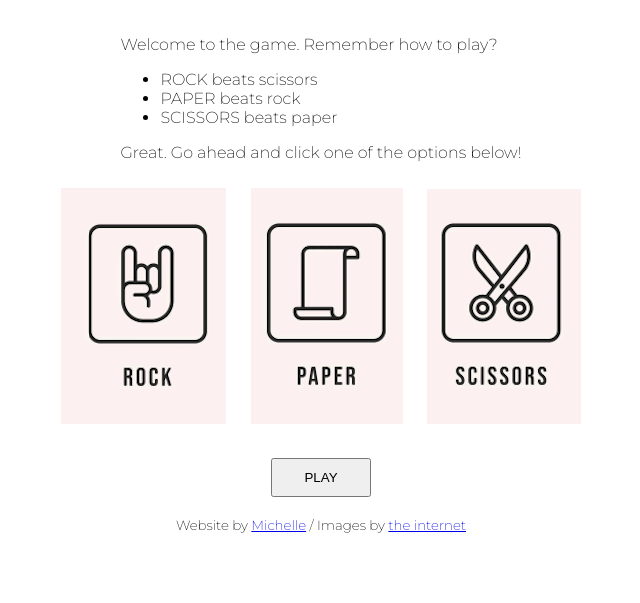
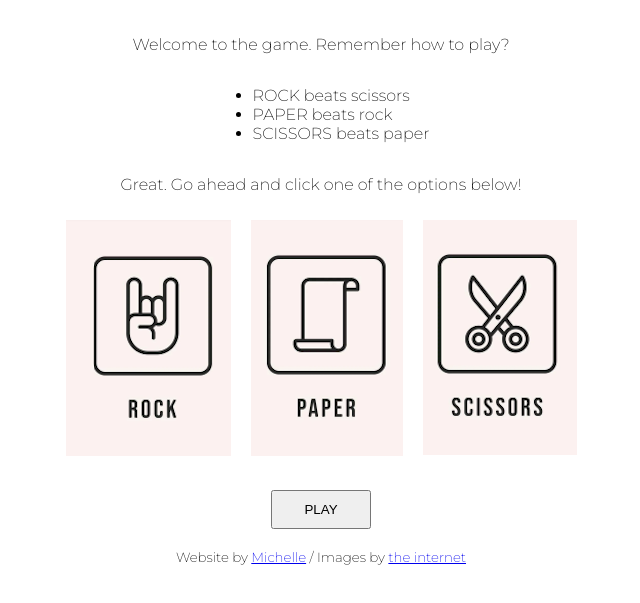
Before and after one commit to michellerenehey/lab-03-rock-paper-scissors, a website with bundled scripts: page index.html in a window 1280 px wide. Shown: the part 71-674 px from the top of the page, without its empty margins (319-959 px from the left). Built offline with nearby package versions, Linux system fonts and the light colour scheme.

Commit message:
played with flex as a styling option

```diff
--- a/index.html
+++ b/index.html
@@ -15,8 +15,8 @@
 </head>
 
 <body>
-    <h1>Rock Paper Scissors</h1>
-    <header>
+    <header class="top">
+        <h1>Rock Paper Scissors</h1>
         <p>Welcome to the game. Remember how to play?</p>
         <ul>
             <li class="list">ROCK beats scissors</li>
@@ -25,7 +25,7 @@
         </ul>
         <p>Great. Go ahead and click one of the options below!</p>
     </header>
-    <section id="radio-inputs">
+    <section id="radio-inputs" class = "radio-input">
         <label>
             <input type="radio" name="rps" id="rock" value="rock">
             <img id="rock-image" src="./assets/rock-2.png" alt="hand as rock">
@@ -39,7 +39,9 @@
             <img id="scissors-image" src="./assets/scissors-2.png" alt="hand as scissors">
         </label>
     </section>
-    <button id="button">PLAY</button>
+    <section class="button-section">
+        <button id="button">PLAY</button>
+    </section>
     <section id="result-section" class="result-section">
         <p>The computer chose <span id="computer-pick-span"></span>!</p>
         <p id="result-holder"></p>
--- a/styles/style.css
+++ b/styles/style.css
@@ -3,6 +3,18 @@ body {
     flex-direction: column;
     align-items: center;
     font-family: 'Montserrat', sans-serif;
+}
+
+.top {
+    display: flex;
+    flex-direction: column;
+    align-items: center;
+}
+
+.radio-input {
+    display: flex;
+    flex-direction: row;
+    justify-content: center;
 }
 
 input[type=radio]{
@@ -14,7 +26,7 @@ input[type=radio]:checked + img {
     transform: scale(1.25);
 }
 
-input[type=radio]:hover {
+input[type=radio]:hover + img {
     cursor: pointer;
 }
 
@@ -26,6 +38,10 @@ button {
     width: 100px;
     padding: 10px;
     margin: 20px;
+}
+
+.button-section {
+    text-align: center;
 }
 
 button:hover {
@@ -42,7 +58,11 @@ button:hover {
 
 #result-holder {
     color: #EBBAB9;
-    font-weight: bold;
+    font-weight:900;
+    background-color: lightslategray;
+    width: 200px;
+    text-align: center;
+    font-size: larger;
 }
 
 footer {
```
